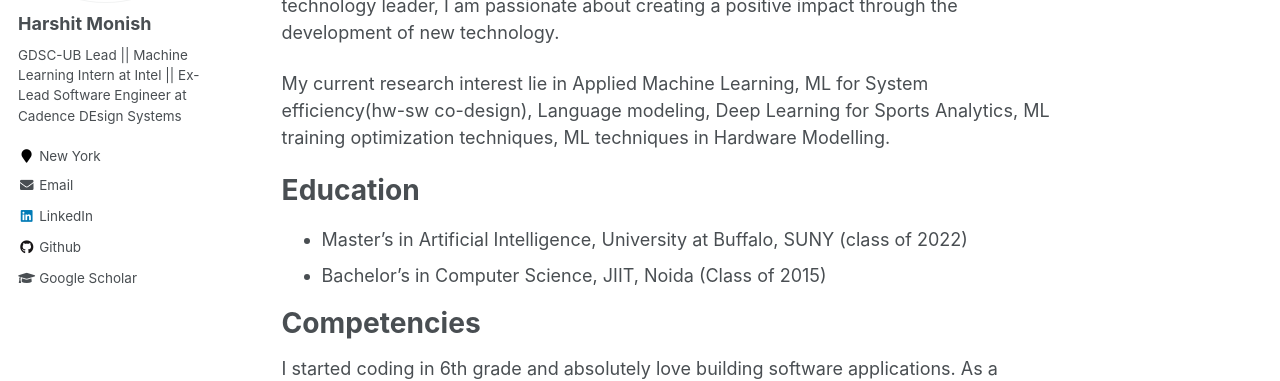
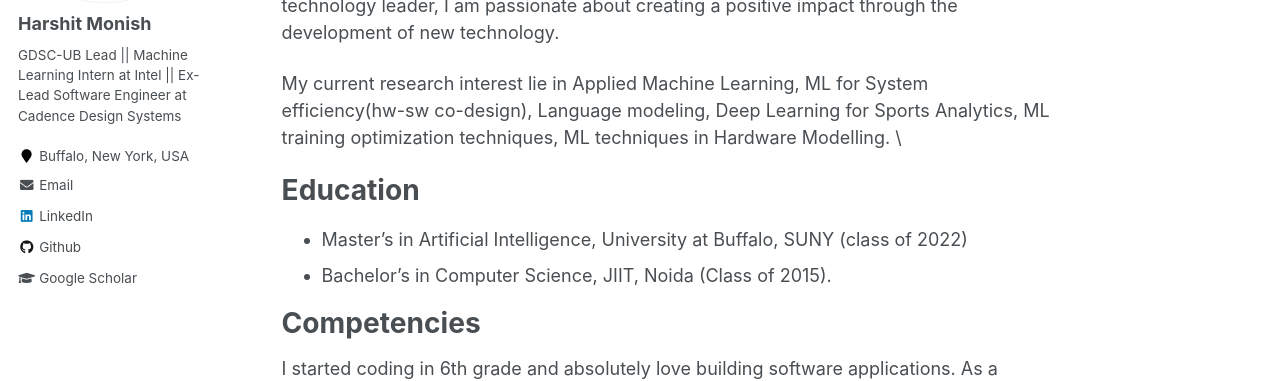
Before and after one commit to harshitmonish/harshitmonish.github.io, a Jekyll site: the page built from _pages/about.md, in a window 1280 px wide and 900 px high. Shown: the part 249-630 px from the top of the window. Built offline with Jekyll 4.4.1, drawn with Linux system fonts in a browser that asks for light colours.

Commit message:
Updated Main page

```diff
--- a/_config.yml
+++ b/_config.yml
@@ -82,8 +82,8 @@
 author:
   name             : "Harshit Monish"
   avatar           : "profile.png"
-  bio              : "GDSC-UB Lead || Machine Learning Intern at Intel || Ex-Lead Software Engineer at Cadence DEsign Systems"
-  location         : "New York"
+  bio              : "GDSC-UB Lead || Machine Learning Intern at Intel || Ex-Lead Software Engineer at Cadence Design Systems"
+  location         : "Buffalo, New York, USA"
   employer         :
   googlescholar    : "https://gdsc.community.dev/u/mnry9x/#/about"
   email            : "harshitmonish20@gmail.com"
@@ -191,8 +191,8 @@
     values:
       layout: single
       author_profile: true
-      share: true
-      comments: true
+      share: false
+      comments: false
   # _publications
   - scope:
       path: ""
@@ -218,7 +218,7 @@
     values:
       layout: talk
       author_profile: true
-      share: true
+      share: false
 
 # Sass/SCSS
 sass:
--- a/_pages/about.md
+++ b/_pages/about.md
@@ -11,12 +11,13 @@
 Hello, My name is Harshit Monish, I am a Graduate Student at University at Buffalo, SUNY majoring in Artificial Intelligence. A Data Science, Machine Learning, Natural Language Processing and Deep Learning enthusiast and a highly accomplished and results-driven technology leader, I am passionate about creating a positive impact through the development of new technology.
 
 My current research interest lie in Applied Machine Learning, ML for System efficiency(hw-sw co-design), Language modeling, Deep Learning for Sports Analytics, ML training optimization techniques, ML techniques in Hardware Modelling.
+\
 
 Education
 ========
 * Master's in Artificial Intelligence, University at Buffalo, SUNY (class of 2022)
-* Bachelor's in Computer Science, JIIT, Noida (Class of 2015)
-
+* Bachelor's in Computer Science, JIIT, Noida (Class of 2015).
+&nbsp;
 
 Competencies
 ======
@@ -27,6 +28,8 @@
 
 **Leadership**:
 * Developer community leader, I lead with purpose and style that promotes excellence.
+
+&nbsp;
 
 Technical Skills
 ================
@@ -41,6 +44,7 @@
 Virtualization Tools  : QEMU
 </pre>
 
+&nbsp;
 
 Volunteer Experience
 ======
@@ -48,6 +52,8 @@
 
  From 0 to more than 200 student developers in the community, we are able to help them gain new skills through hands-on workshops, Information sessions, project building activities, etc. about a wide range of technical topics including- Cloud Computing, Machine Learning, Data Engineering, Android Development, etc. [GDSC-UB Info Sessions and Lab Workshops.](https://www.youtube.com/channel/UCE81NjVFck4axGmgZpwG--Q)
 
+&nbsp;
+
 My First True Love
 =====
 A passionate BasketBall player for the past 15+ years, I have played in several open-national and collegiate-national level tournaments and corporate tournaments as well. Amongst other things, Basketball has taught me a special way of life.
```
